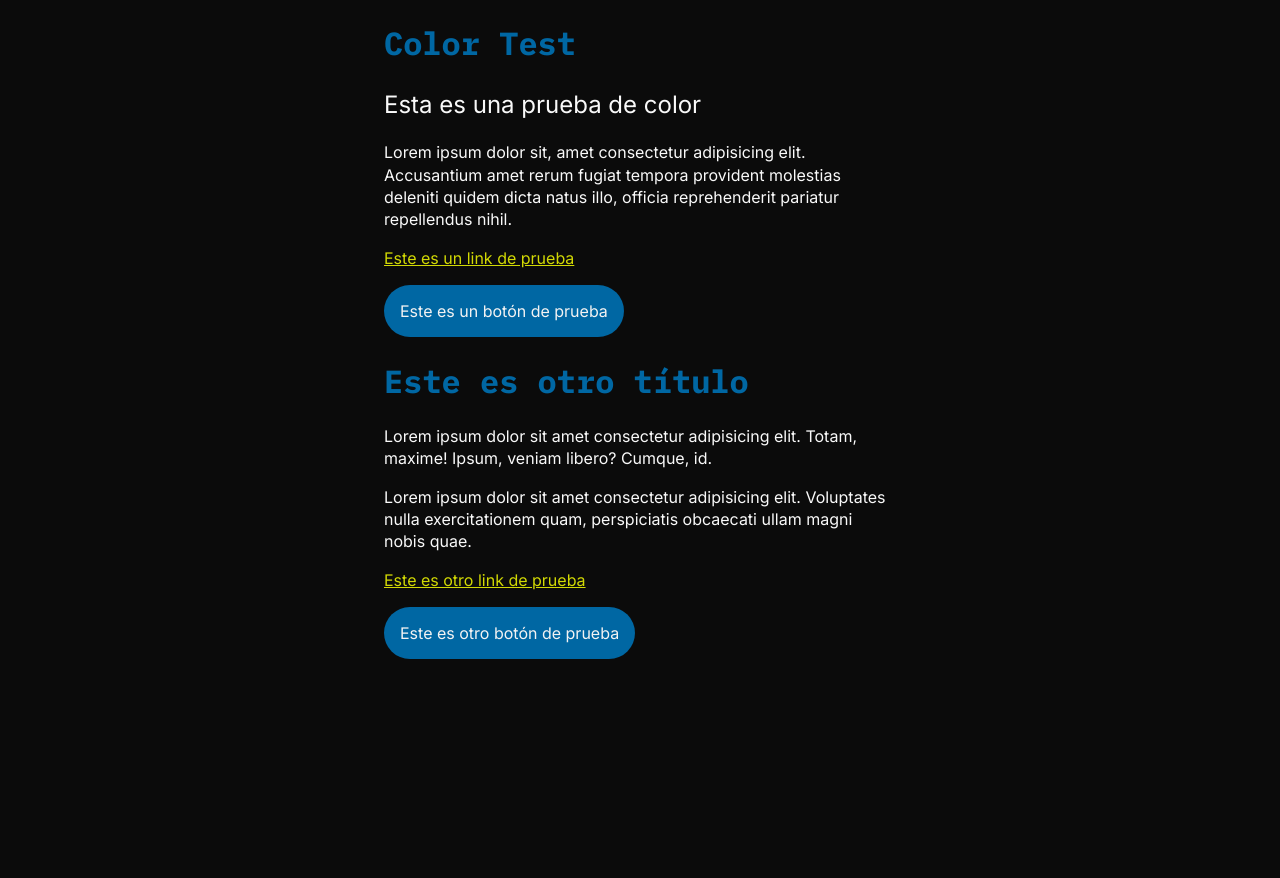
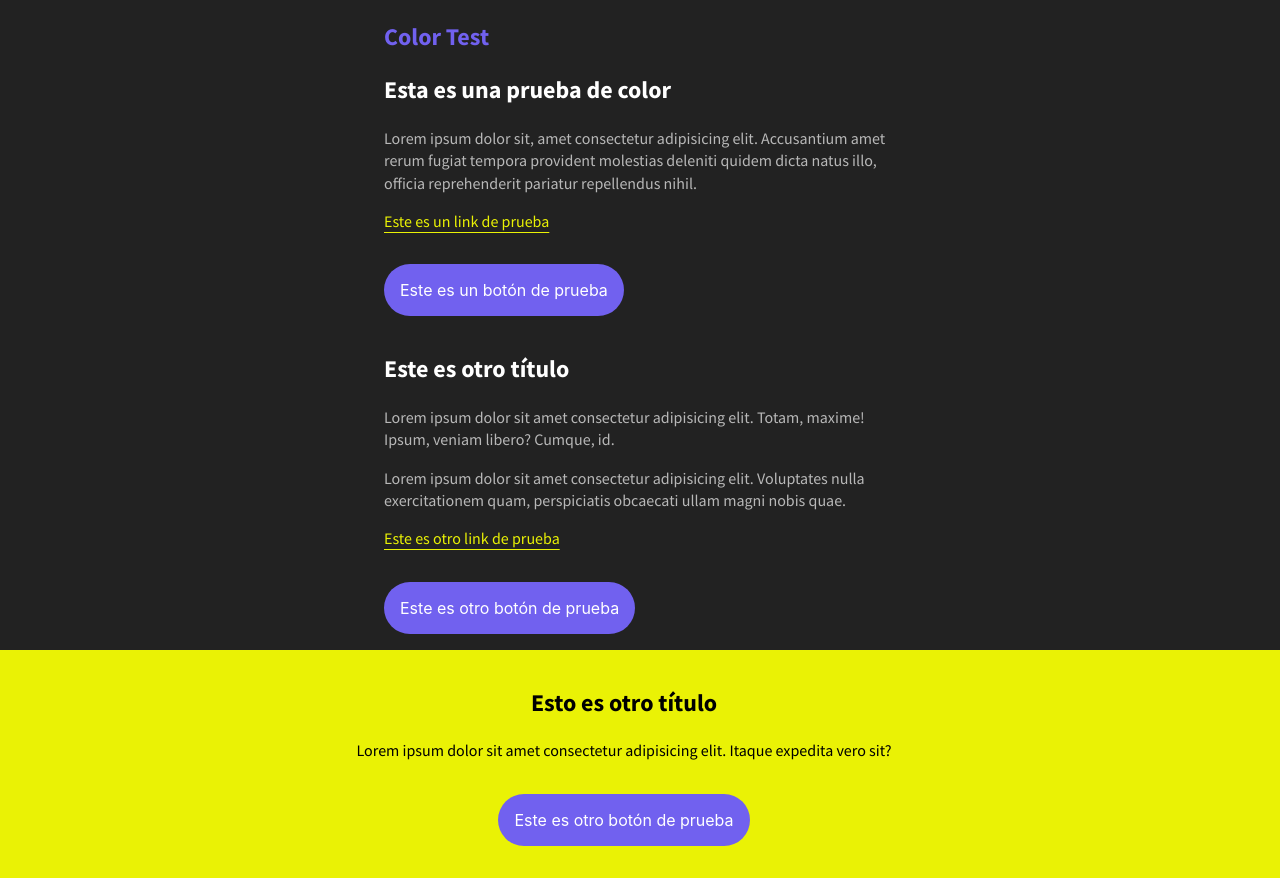
Before and after one commit to salsula/colortest, a plain HTML site: page index.html in a window 1280 px wide. Before the commit the page ends 800 px from the top, so only its background shows below. Drawn offline with Linux system fonts and the light colour scheme.

Commit message:
Add files via upload

```diff
--- a/index.html
+++ b/index.html
@@ -2,21 +2,29 @@
 <html lang="es">
     <head>
         <meta charset="utf-8">
+        <meta name="viewport" content="width=device-width, initial-scale=1">
         <link href="style.css" rel="stylesheet">
         <title>Color Test</title>
     </head>
     <body>
+        <article>
             <h1>Color Test</h1>
             <h2>Esta es una prueba de color</h2>
             <p>Lorem ipsum dolor sit, amet consectetur adipisicing elit. Accusantium amet rerum fugiat tempora provident molestias deleniti quidem dicta natus illo, officia reprehenderit pariatur repellendus nihil.</p>
-        <a href="#">Este es un link de prueba</a>
-        <br>
+            </p><a href="#">Este es un link de prueba</a></p>
             <button>Este es un botón de prueba</button>
-        <h1>Este es otro título</h1>
+            <h2>Este es otro título</h2>
             <p>Lorem ipsum dolor sit amet consectetur adipisicing elit. Totam, maxime! Ipsum, veniam libero? Cumque, id.</p>
             <p>Lorem ipsum dolor sit amet consectetur adipisicing elit. Voluptates nulla exercitationem quam, perspiciatis obcaecati ullam magni nobis quae.</p>
-        <a href="#">Este es otro link de prueba</a>
-        <br>
+            <p><a href="#">Este es otro link de prueba</a></p>
             <button>Este es otro botón de prueba</button>
+        </article>
     </body>
+    <footer>
+        <div>
+            <h2>Esto es otro título</h2>
+            <p>Lorem ipsum dolor sit amet consectetur adipisicing elit. Itaque expedita vero sit?</p>
+            <button>Este es otro botón de prueba</button>
+        </div>
+    <footer>
 </html>
--- a/style.css
+++ b/style.css
@@ -1,60 +1,78 @@
-@import url('https://fonts.googleapis.com/css2?family=IBM+Plex+Mono:ital,wght@0,700;1,700&family=Inter:wght@400;700&display=swap');
+@import url('https://fonts.googleapis.com/css2?family=Source+Sans+Pro:ital,wght@0,400;0,700;1,400;1,700&display=swap');
 
 *,*::before, *::after {
     box-sizing: border-box;
 }
 
 body {
-    font-family: "Inter", sans-serif;
+    font-family: "Source Sans Pro", sans-serif;
     text-rendering: optimizeLegibility;
     line-height: 1.4;
+    margin: 0;
+    background: #222;
+    color: #B8B8B8;
+}
+
+article {
     width: 80%;
     margin: 0 auto;
-    background: #0b0b0b;
-    color: #f9f9f9;
 }
 
+
 h1 {
-    color: #0067A3;
-    font-family: "IBM Plex Mono", monospace;
+    color: #7161EF;
 }
 
-h2 {
-    font-weight: 400;
+h2, h3, h4, h5, h6 {
+    color: white;
 }
 
 button {
     font-family: "Inter", sans-serif;
     font-size: 1rem;
-    margin-top: 1rem;
+    margin: 1rem 0;
     border-radius: 28px;
     padding: 1rem;
-    background: #0067A3;
+    background: #7161EF;
     border: none;
-    color: #f3f3f3;
+    color: white;
     cursor: pointer;
 }
 
 button:hover {
-    background: #f3f3f3;
-    color: #0067A3;
+    background: white;
+    color: black;
     /*
     box-shadow: 0 8px 18px #0d0d0d;
     */
 }
 
 a {
-    color: #D2D904;
+    color: #EAF205;
+    text-decoration: underline;
+    text-underline-offset: 5px;
 }
 
 a:hover {
-    color: #0b0b0b;
-    background-color: #D2D904;
     text-decoration: none;
 }
 
+footer {
+    display: flex;
+    align-items: center;
+    justify-content: center;
+    background: #EAF205;
+    color: black;
+    padding: 1rem;
+    text-align: center;
+}
+
+footer h2 {
+    color: black;
+}
+
 @media (min-width: 900px) {
-    body {
+    article {
         width: 40%;
     }
 }
```
Lines whose indentation alone changed are shown as unchanged.
